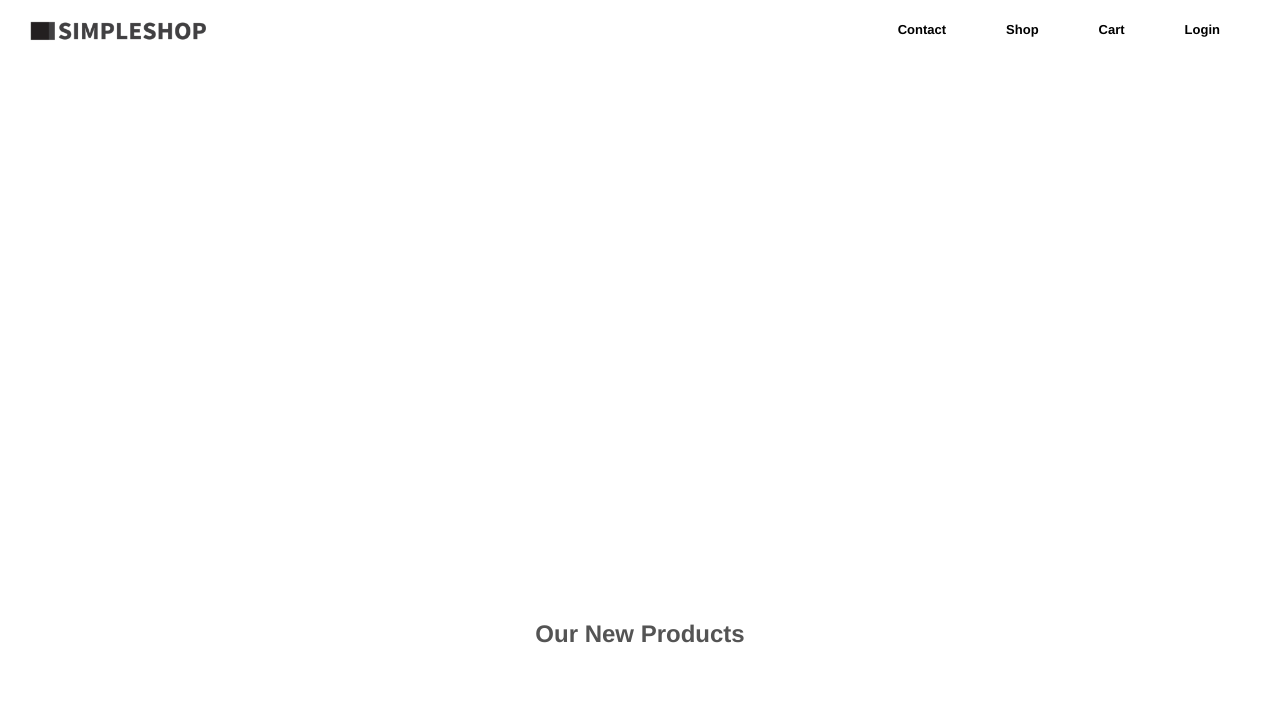
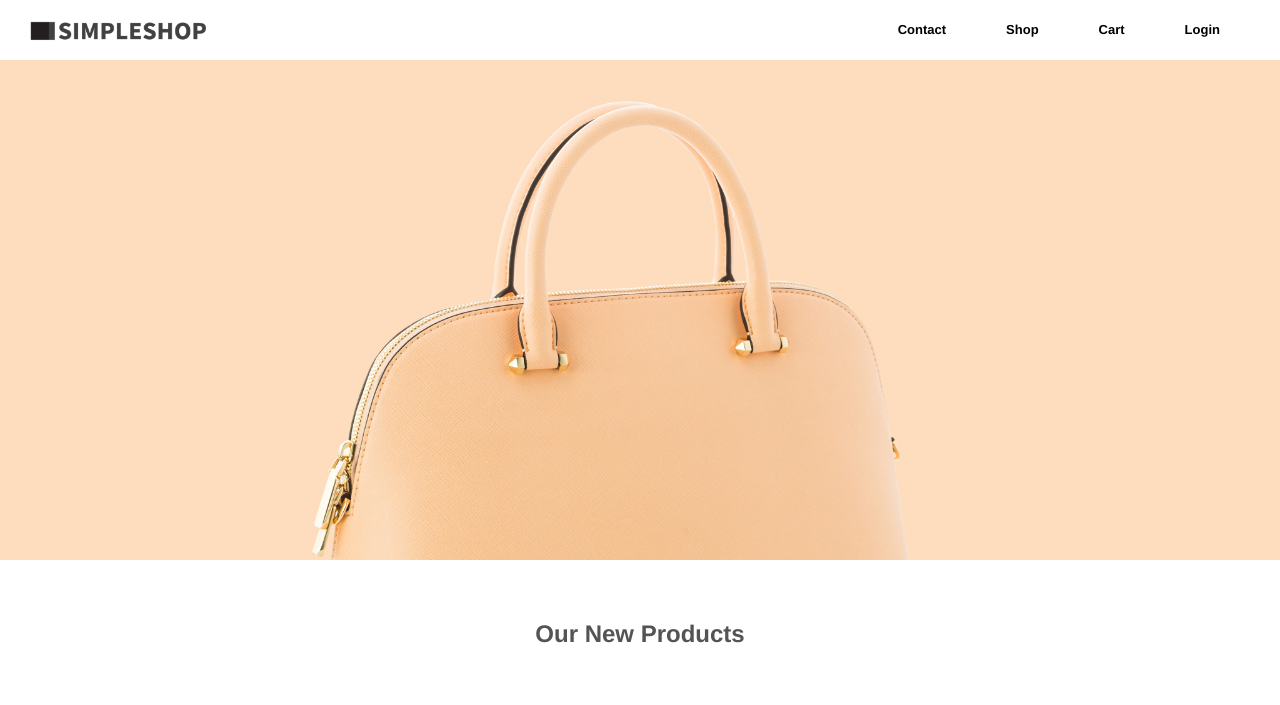
Before and after one commit to sigiho/shopping-mall, a plain HTML site: page index.html in a window 1280 px wide. Shown: the top 705 px of the page. Drawn offline with Linux system fonts and the light colour scheme; the site is published under a folder, as on GitHub Pages, so addresses that start at the root find nothing.

Commit message:
Update style.css

```diff
--- a/style.css
+++ b/style.css
@@ -34,7 +34,7 @@ body{
 
 .header{
     height: 500px;
-    background-image: url("/img/hero_header.jpg");
+    background-image: url("img/hero_header.jpg");
     background-repeat: no-repeat;
     background-size: cover;
     background-position: center center;
```
